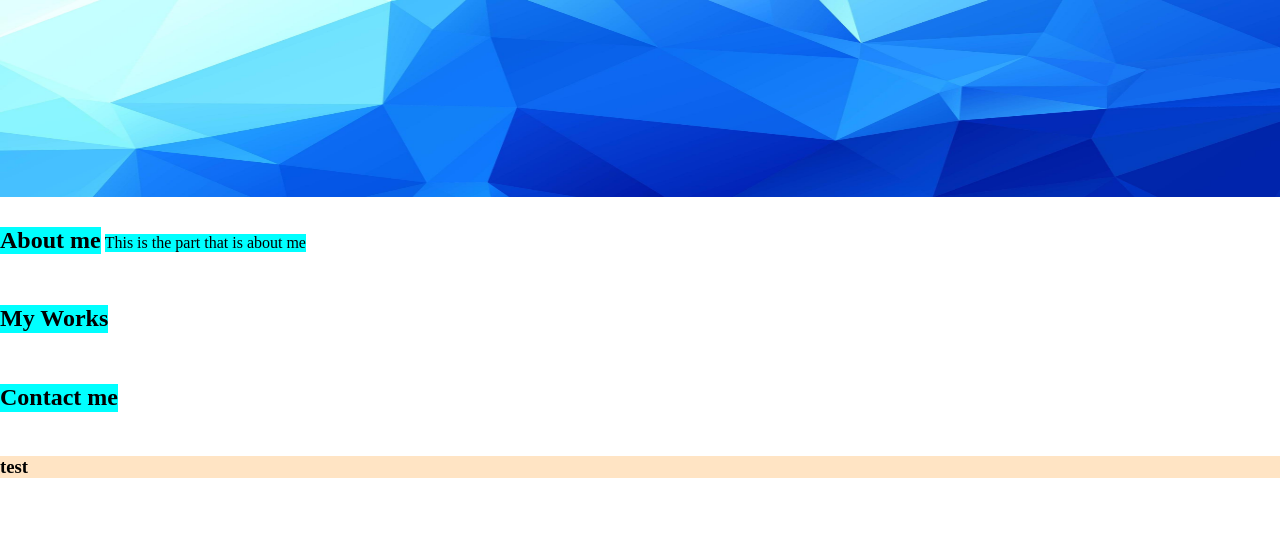
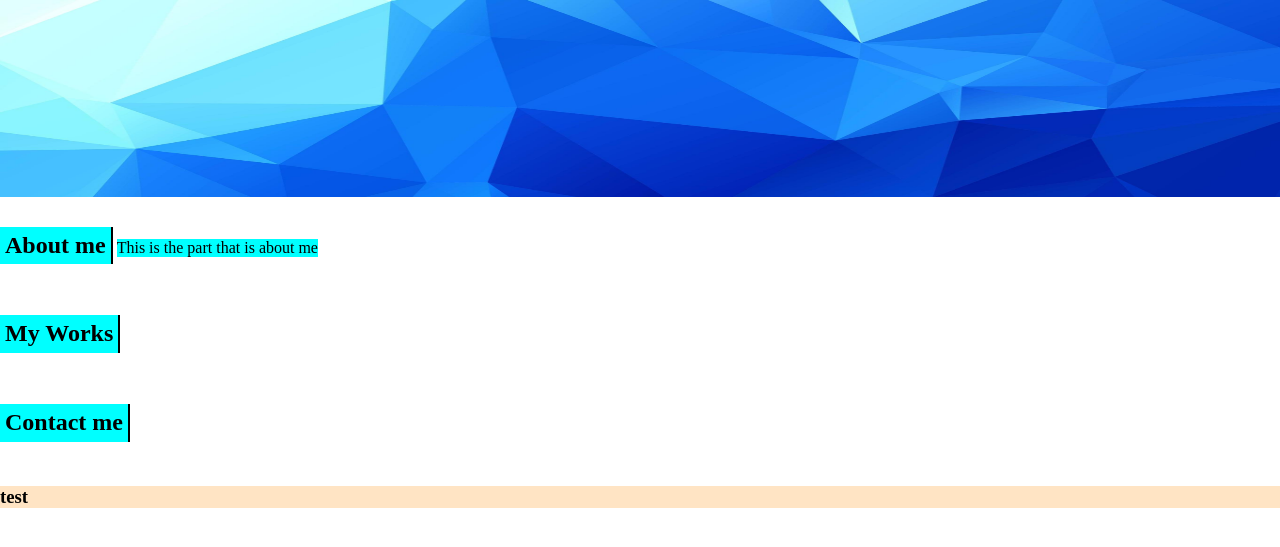
Before and after one commit to thegwanj/my-portfolio, a plain HTML site: page index.html in a window 1280 px wide. Shown: the part 83-630 px from the top of the page. Drawn offline with Linux system fonts and the light colour scheme.

Commit message:
styled the main sections

```diff
--- a/assets/css/style.css
+++ b/assets/css/style.css
@@ -3,6 +3,8 @@
 } */
 
 /* Making the header, main, and footer show different background colors for visibility */
+
+/* Styling for the items inside the header */
 header {
     background-color: blue;
     display: inline-flex;
@@ -22,14 +24,20 @@ div img {
     height:200px;
 }
 
-footer {
-    background-color: bisque;
-}
-
+/* Styling for the main sections */
 section > *{
     display: inline-flex;
     background-color: aqua;
     flex-direction: row;
     margin: 2% auto;
-    justify-content: space-between;
 }
+
+section h2 {
+    border-right: 2px solid black;
+    padding: 5px;
+}
+
+/* Footer */
+footer {
+    background-color: bisque;
+}
```
